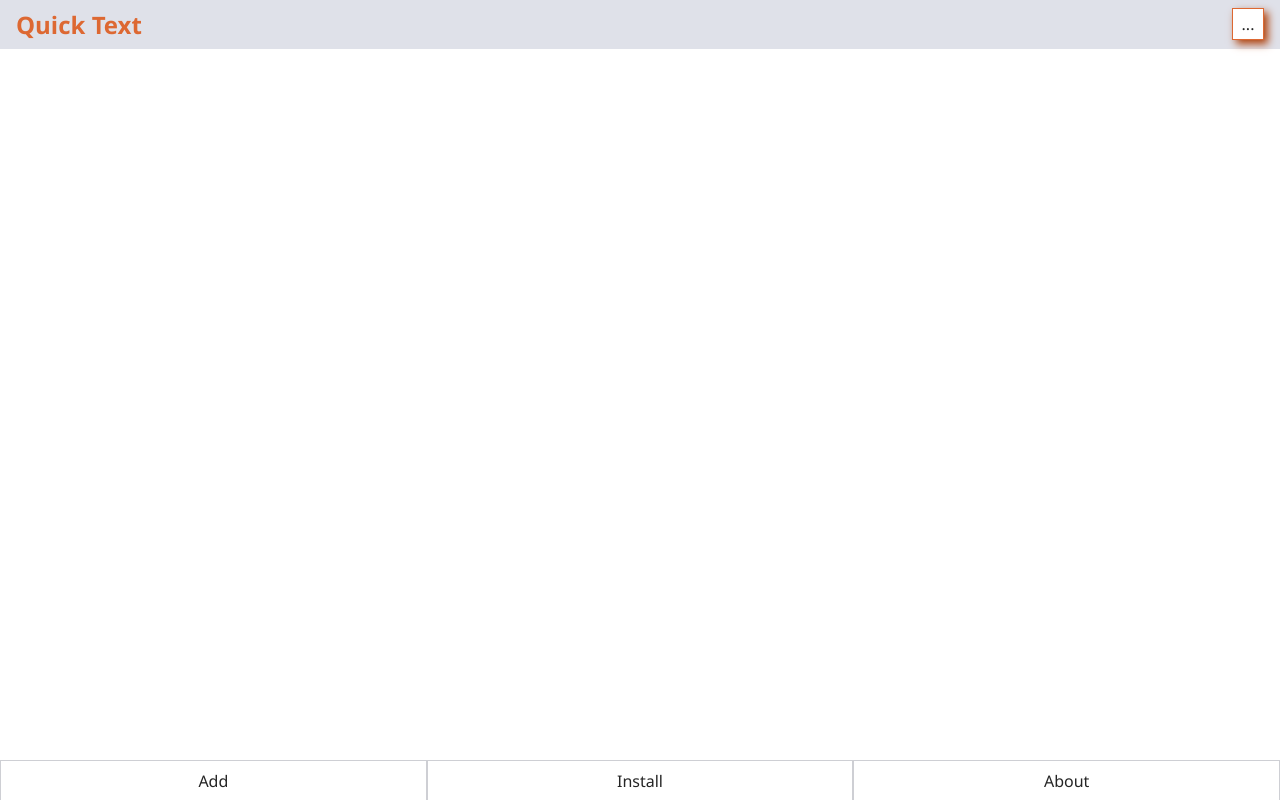
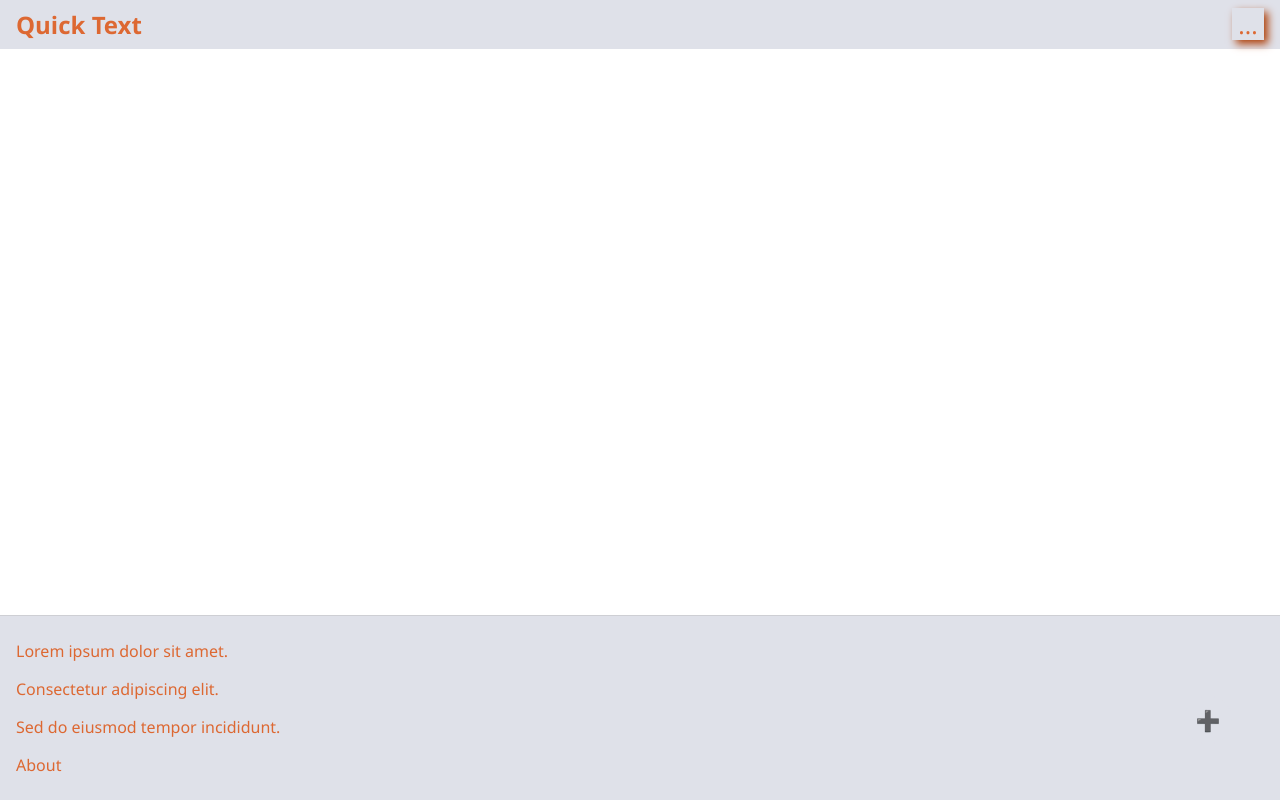
Before and after one commit to fuzzzerd/quicktext, a Vue app: page / in a window 1280 px wide. Both pictures are taken after a click on the button "...". Built offline with nearby package versions, Linux system fonts and the light colour scheme.

Commit message:
chore: make panels more modal add fab

```diff
--- a/src/App.vue
+++ b/src/App.vue
@@ -2,6 +2,8 @@
 import QuickText from './components/QuickText.vue';
 import BottomBar from './components/BottomBar.vue';
 import ReloadPrompt from './components/ReloadPrompt.vue';
+import AddTextFab from './components/AddTextFab.vue'; // Import the new component
+import SettingsPanel from './components/SettingsPanel.vue'; // Import the SettingsPanel component
 </script>
 
 <template>
@@ -10,15 +12,16 @@ import ReloadPrompt from './components/ReloadPrompt.vue';
       <div class="col">
         <h1>Quick Text</h1>
       </div>
-      <div class="col icons">
-        <button>...</button>
-      </div>
+      <SettingsPanel class="col" />
     </div>
   </header>
 
   <main class="container">
     <QuickText />
   </main>
+
+  <AddTextFab />
+  <!-- Use the new component -->
 
   <BottomBar />
   <ReloadPrompt />
@@ -44,6 +47,6 @@ h3 {
 }
 
 main {
-  padding-bottom: 52px;
+  padding-bottom: 100px; /* Keep padding for FAB and BottomBar */
 }
 </style>
--- /dev/null
+++ b/src/components/AddTextFab.vue
@@ -0,0 +1,105 @@
+<script setup lang="ts">
+import SlidingPanel from './SlidingPanel.vue';
+import { ref, useTemplateRef } from 'vue';
+import { useStringStore } from '@/stores/stringStore';
+
+const newTextEntry = useTemplateRef('newTextEntry');
+const isAddPanelVisible = ref(false);
+const stringModel = ref('');
+const stringStore = useStringStore();
+
+const toggleAddPanel = () => {
+  isAddPanelVisible.value = !isAddPanelVisible.value;
+  if (isAddPanelVisible.value && newTextEntry.value) {
+    newTextEntry.value.focus();
+  }
+};
+
+function addMsg() {
+  stringStore.addQuickText(stringModel.value);
+  stringModel.value = '';
+  isAddPanelVisible.value = false;
+}
+</script>
+
+<template>
+  <button class="fab" @click="toggleAddPanel">➕</button>
+
+  <SlidingPanel
+    :is-visible="isAddPanelVisible"
+    @close="isAddPanelVisible = false"
+  >
+    <div class="row">
+      <div class="col col-large">
+        <label for="textEntry">Enter text</label>
+        <textarea
+          ref="newTextEntry"
+          id="textEntry"
+          type="text"
+          name="msgAdd"
+          v-model="stringModel"
+        ></textarea>
+      </div>
+    </div>
+    <div class="row">
+      <div class="col">
+        <input type="button" value="Add" @click="addMsg" />
+      </div>
+      <div class="col">
+        <input
+          type="button"
+          value="Cancel"
+          @click="
+            isAddPanelVisible = false;
+            stringModel = '';
+          "
+        />
+      </div>
+    </div>
+  </SlidingPanel>
+</template>
+
+<style scoped>
+.fab {
+  position: fixed;
+  bottom: 3rem; /* Position above the BottomBar */
+  right: 3rem;
+  width: 3rem;
+  height: 3rem;
+  border-radius: 50%;
+  background-color: var(--accent-background);
+  color: var(--accent);
+  font-size: 1.25rem;
+  border: none;
+  cursor: pointer;
+  display: flex;
+  justify-content: center;
+  align-items: center;
+  z-index: 101; /* Below BottomBar's panel but above main content */
+}
+
+/* Styles for the panel content if needed, copied/adapted from App.vue or BottomBar.vue if necessary */
+/* Assuming SlidingPanel handles its own base styles */
+.row {
+  display: flex;
+  margin-bottom: 1rem;
+}
+.col {
+  flex: 1;
+  padding: 0 0.5rem;
+}
+.col-large {
+  flex: 2; /* Or adjust as needed */
+}
+label {
+  display: block;
+  margin-bottom: 0.25rem;
+}
+textarea {
+  width: 100%;
+  min-height: 60px; /* Adjust as needed */
+}
+input[type='button'] {
+  width: 100%;
+}
+</style>
--- a/src/components/BottomBar.vue
+++ b/src/components/BottomBar.vue
@@ -1,99 +1,31 @@
 <script setup lang="ts">
-import SlidingPanel from './SlidingPanel.vue';
 import InstallPrompt from './InstallPrompt.vue';
-
-import { ref, useTemplateRef } from 'vue';
-import { useStringStore } from '@/stores/stringStore';
-
-const newTextEntry = useTemplateRef('newTextEntry');
-
-const isAddPanelVisible = ref(false);
-const isAboutPanelVisible = ref(false);
-const stringModel = ref('');
-
-const stringStore = useStringStore();
-
-const toggleAddPanel = () => {
-  isAddPanelVisible.value = !isAddPanelVisible.value;
-  if (isAddPanelVisible.value && newTextEntry.value) {
-    newTextEntry.value.focus();
-  }
-};
-
-const toggleAboutPanel = () => {
-  isAboutPanelVisible.value = !isAboutPanelVisible.value;
-};
-
-function addMsg() {
-  stringStore.addQuickText(stringModel.value);
-  stringModel.value = '';
-  isAddPanelVisible.value = false;
-}
 </script>
 
 <template>
   <div class="bottom-bar">
-    <button @click="toggleAddPanel">Add</button>
     <InstallPrompt />
-    <button @click="toggleAboutPanel">About</button>
   </div>
-
-  <SlidingPanel :is-visible="isAddPanelVisible">
-    <div class="row">
-      <div class="col col-large">
-        <label for="textEntry">Enter text</label>
-        <textarea
-          ref="newTextEntry"
-          id="textEntry"
-          type="text"
-          name="msgAdd"
-          v-model="stringModel"
-        ></textarea>
-      </div>
-    </div>
-    <div class="row">
-      <div class="col">
-        <input type="button" value="Add" @click="addMsg" />
-      </div>
-      <div class="col">
-        <input
-          type="button"
-          value="Cancel"
-          @click="
-            isAddPanelVisible = false;
-            stringModel = '';
-          "
-        />
-      </div>
-    </div>
-  </SlidingPanel>
-
-  <SlidingPanel :is-visible="isAboutPanelVisible">
-    <div class="row">
-      <div class="col col-large">
-        <p>Save your common text strings or messages to your local storage.</p>
-      </div>
-    </div>
-  </SlidingPanel>
 </template>
 
 <style scoped>
 .bottom-bar {
   display: flex;
-  justify-content: space-between;
+  justify-content: space-around;
   position: fixed;
   bottom: 0;
   left: 0;
   width: 100%;
   height: 40px; /* Explicit height */
-  z-index: 102;
+  background-color: var(--accent-background);
+  border-top: 1px solid var(--border);
+  z-index: 10;
 
   button {
-    margin: 0;
-    height: 100%; /* Fill the container height */
-    padding-top: 0;
-    padding-bottom: 0;
-    border-bottom: none;
+    width: 40px;
+    height: 40px;
+    border: none;
+    box-shadow: none;
   }
 }
 </style>
--- /dev/null
+++ b/src/components/SettingsPanel.vue
@@ -0,0 +1,69 @@
+<template>
+  <div class="icons">
+    <button @click="toggleSettingsPanel">...</button>
+    <SlidingPanel
+      :is-visible="isSettingsPanelOpen"
+      @close="isSettingsPanelOpen = false"
+    >
+      <ul>
+        <li>Lorem ipsum dolor sit amet.</li>
+        <li>Consectetur adipiscing elit.</li>
+        <li>Sed do eiusmod tempor incididunt.</li>
+        <li @click="toggleAboutPanel" style="cursor: pointer">About</li>
+      </ul>
+    </SlidingPanel>
+
+    <SlidingPanel
+      :is-visible="isAboutPanelOpen"
+      @close="isAboutPanelOpen = false"
+    >
+      <div class="row">
+        <div class="col col-large">
+          <p>
+            Save your common text strings or messages to your local storage.
+          </p>
+        </div>
+      </div>
+    </SlidingPanel>
+  </div>
+</template>
+
+<script setup lang="ts">
+import { ref } from 'vue';
+import SlidingPanel from './SlidingPanel.vue';
+
+const isSettingsPanelOpen = ref(false);
+const isAboutPanelOpen = ref(false);
+
+function toggleSettingsPanel() {
+  isSettingsPanelOpen.value = !isSettingsPanelOpen.value;
+  if (isSettingsPanelOpen.value) {
+    isAboutPanelOpen.value = false;
+  }
+}
+
+function toggleAboutPanel() {
+  isAboutPanelOpen.value = !isAboutPanelOpen.value;
+  if (isAboutPanelOpen.value) {
+    isSettingsPanelOpen.value = false;
+  }
+}
+</script>
+
+<style scoped>
+button {
+  background: none;
+  border: none;
+  color: var(--accent);
+  font-size: 1.5rem;
+  cursor: pointer;
+}
+ul {
+  list-style: none;
+  padding: 1rem;
+  margin: 0;
+}
+li {
+  padding: 0.5rem 0;
+}
+</style>
--- a/src/components/SlidingPanel.vue
+++ b/src/components/SlidingPanel.vue
@@ -1,24 +1,42 @@
 <script setup lang="ts">
-defineProps<{ isVisible: boolean }>();
+defineProps<{ isVisible: boolean }>(); // Remove showOverlay prop
+const emit = defineEmits(['close']);
+
+function handleOverlayClick() {
+  emit('close');
+}
 </script>
 
 <template>
-  <div :class="['sliding-panel', { visible: isVisible }]">
-    <slot />
+  <div>
+    <div v-if="isVisible" class="overlay" @click="handleOverlayClick"></div>
+    <div :class="['sliding-panel', { visible: isVisible }]">
+      <slot />
+    </div>
   </div>
 </template>
 
 <style scoped>
+.overlay {
+  position: fixed;
+  top: 0;
+  left: 0;
+  width: 100%;
+  height: 100%;
+  background-color: rgba(0, 0, 0, 0); /* Transparent background */
+  z-index: 100; /* Below panel, above other content */
+}
+
 .sliding-panel {
   position: fixed;
-  bottom: 39px;
+  bottom: 0;
   left: 0;
   width: 100%;
   background-color: var(--accent-background);
   border-top: 1px solid var(--border);
   transform: translateY(100%);
   transition: transform 0.3s ease-in-out;
-  z-index: 101;
+  z-index: 101; /* Above overlay */
 }
 
 .sliding-panel.visible {
```
Also changed, not shown: 1 other file (tests, documents, lock files or other folders).
